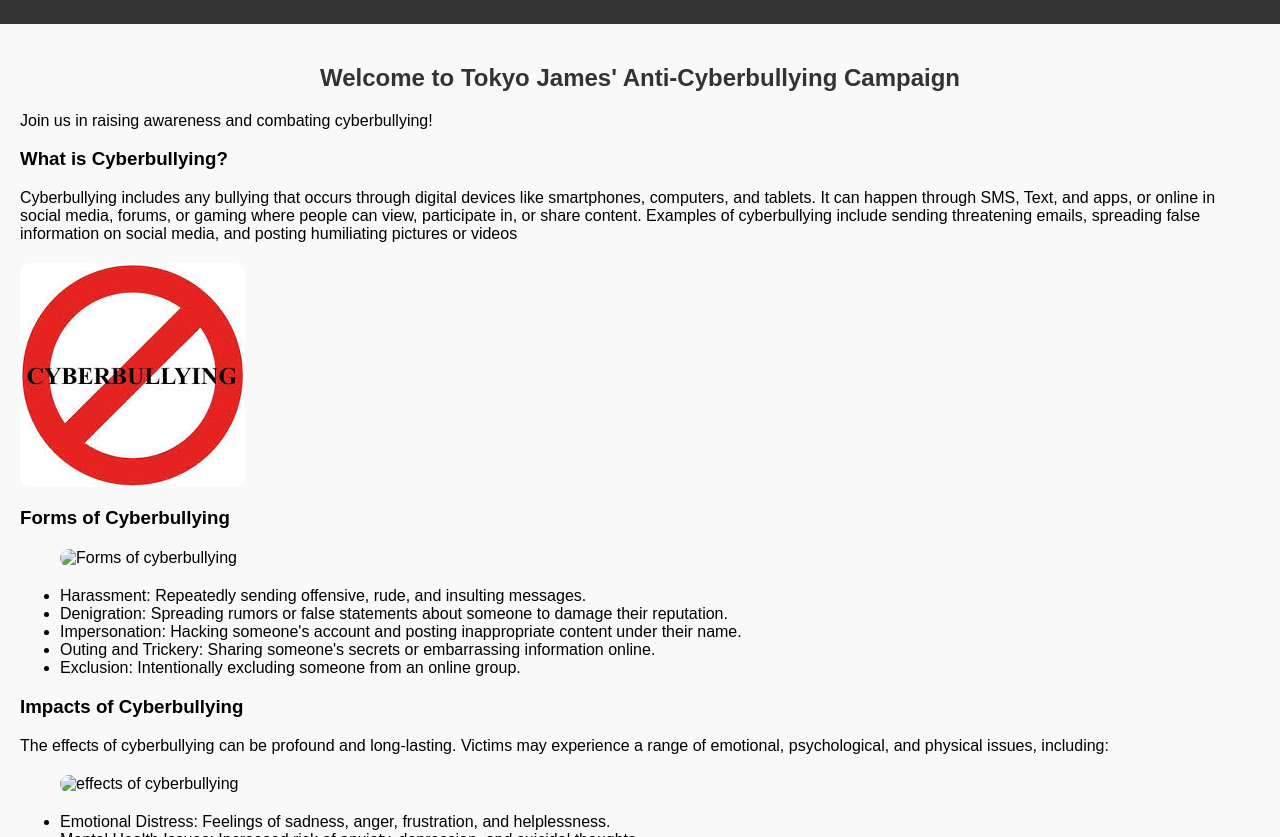
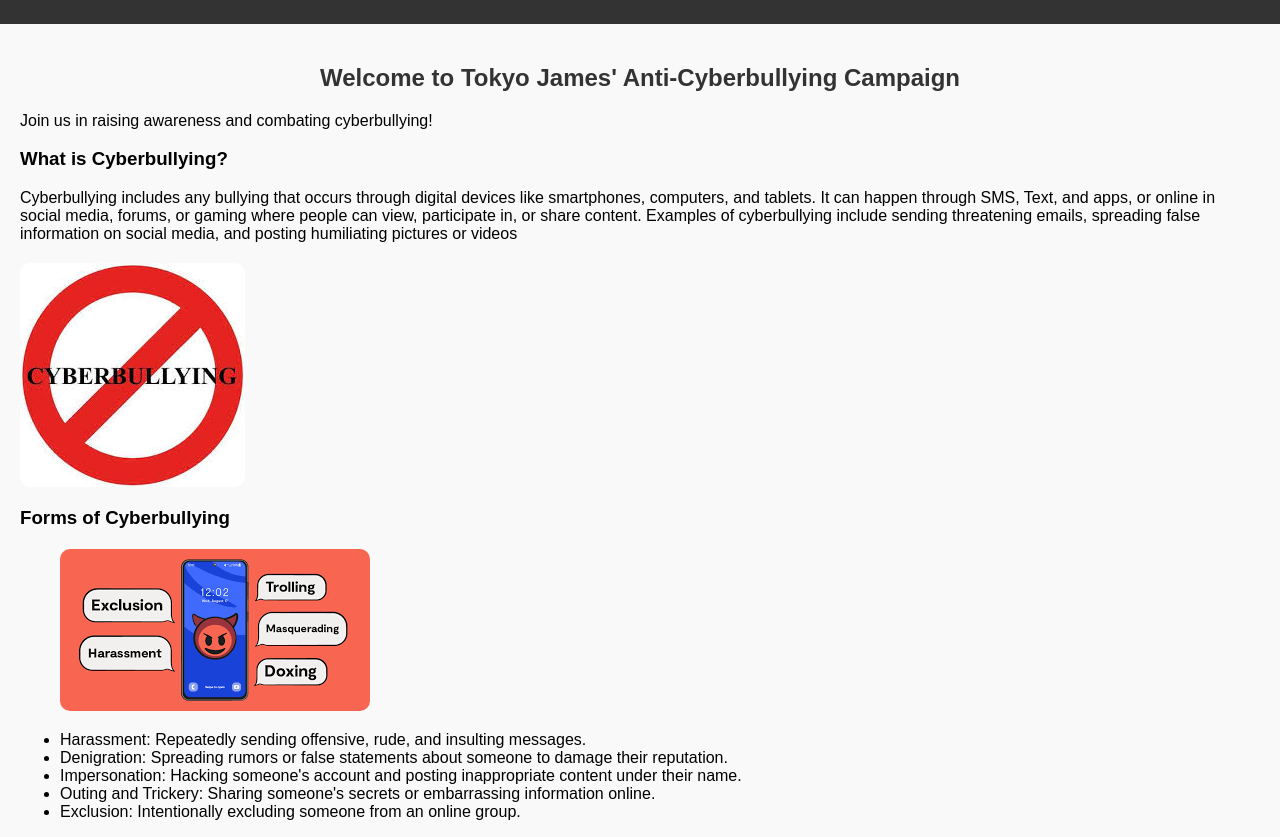
Before and after one commit to nimmykolo/Tokyo-James-Anti-Cyberbullying, a plain HTML site: page index.html in a window 1280 px wide. Shown: the part 110-947 px from the top of the page. Drawn offline with Linux system fonts and the light colour scheme; files whose address does not match are found by name.

Commit message:
Update index.html

```diff
--- a/index.html
+++ b/index.html
@@ -26,7 +26,7 @@
         <img src="anti-cyberbullying.jpg" alt="Tokyo James">
         <h3>Forms of Cyberbullying</h3>
         <ul>
-            <img src="Forms of cyberbullying.png" alt="Forms of cyberbullying">
+            <img src="forms of cyberbullying.jpg" alt="Forms of cyberbullying">
             <li>Harassment: Repeatedly sending offensive, rude, and insulting messages.</li>
             <li>Denigration: Spreading rumors or false statements about someone to damage their reputation.</li>
             <li>Impersonation: Hacking someone's account and posting inappropriate content under their name. </li>
@@ -36,7 +36,7 @@
         <h3>Impacts of Cyberbullying</h3>
         <p>The effects of cyberbullying can be profound and long-lasting. Victims may experience a range of emotional, psychological, and physical issues, including:</p>
         <ul>
-            <img src="Effects of cyberbullying.png" alt="effects of cyberbullying">
+            <img src="effects of cyberbullying.jpg" alt="effects of cyberbullying">
             <li>Emotional Distress: Feelings of sadness, anger, frustration, and helplessness.</li>
             <li>Mental Health Issues: Increased risk of anxiety, depression, and suicidal thoughts.</li>
             <li>Academic Problems: Lower academic performance and increased absenteeism.</li>
```
